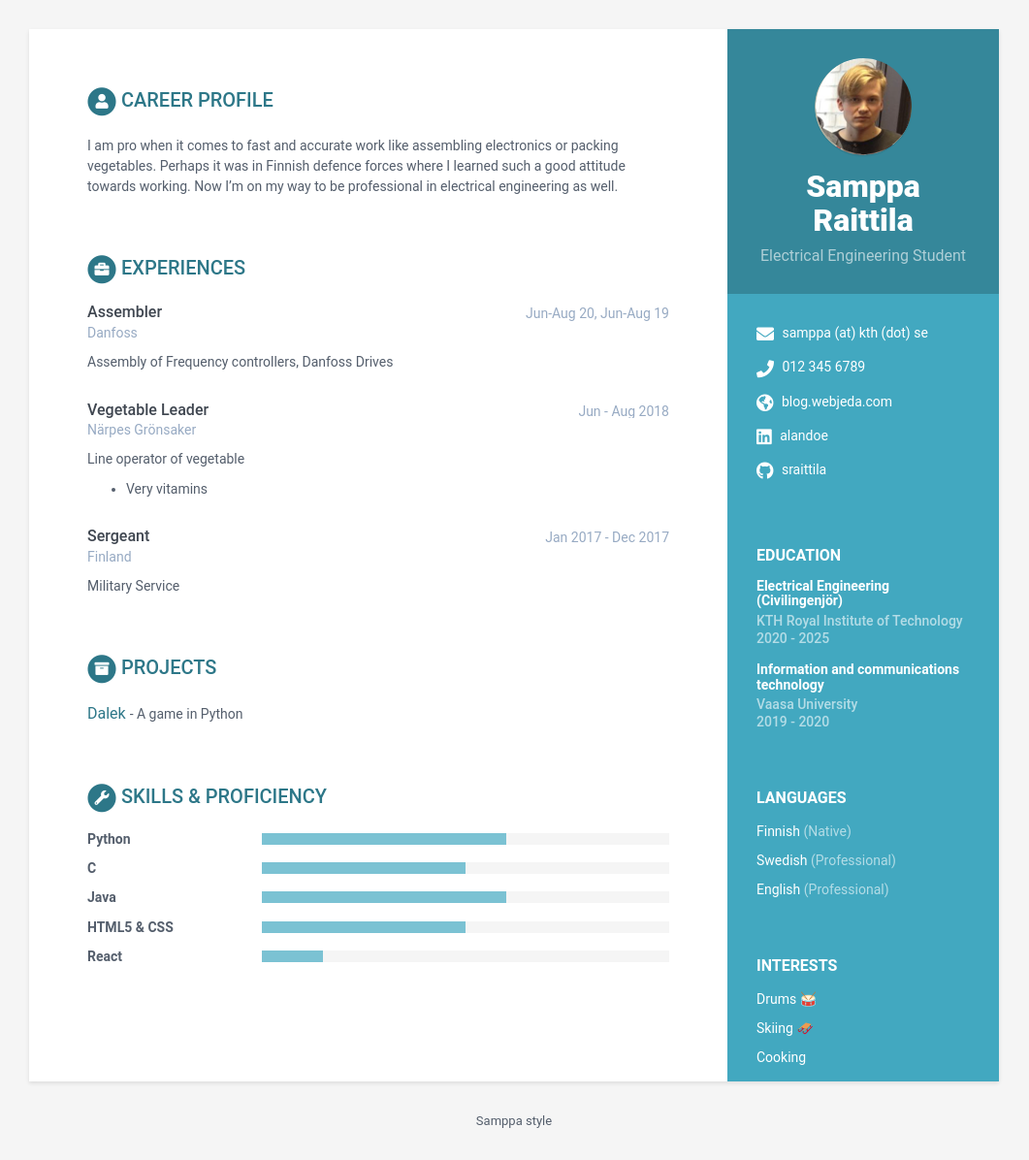
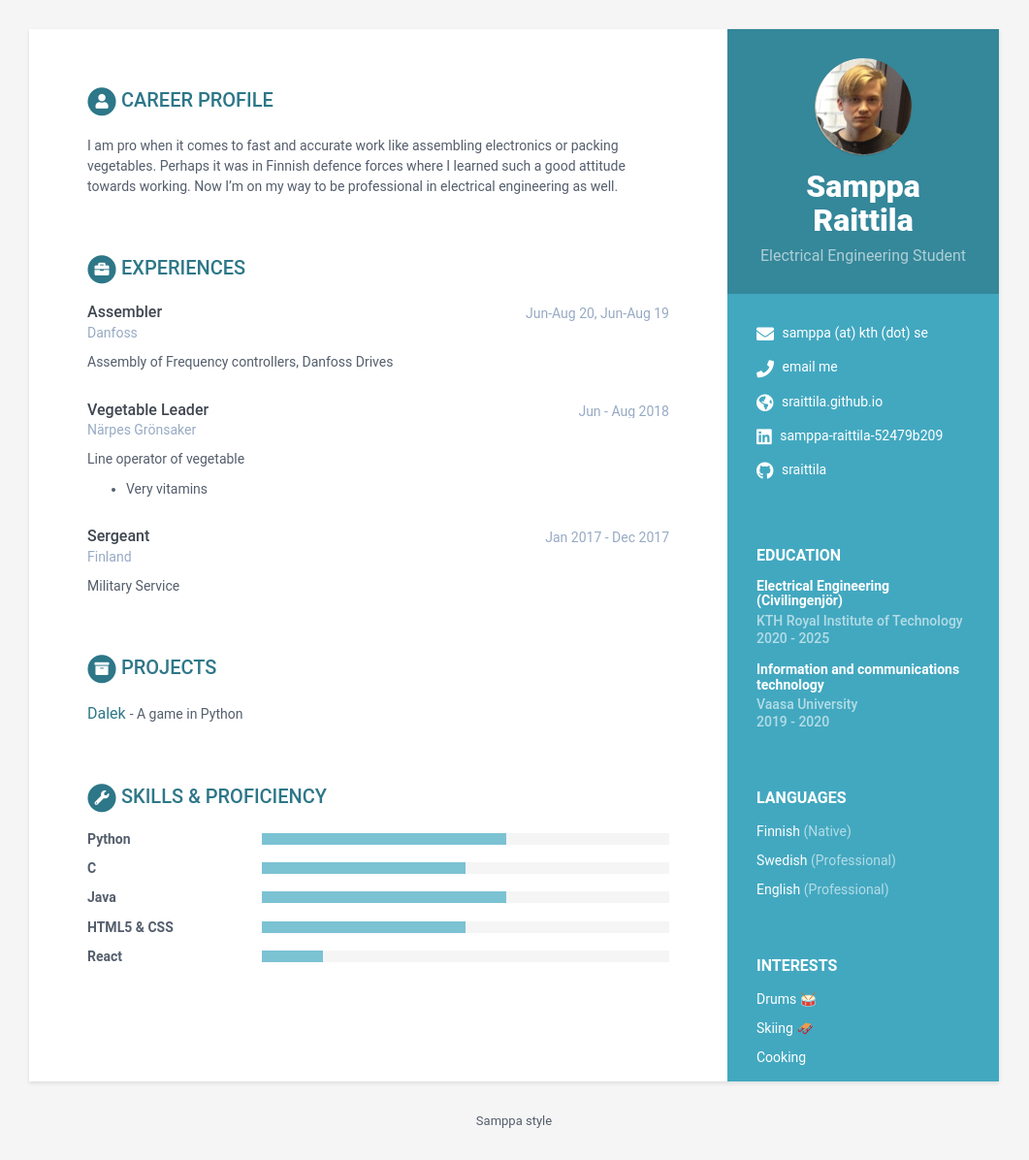
Before and after one commit to sraittila/sraittila.github.io, a Jekyll site: the page built from index.html, in a window 1280 px wide. Shown: the whole page at 97% size, without its empty margins (110-1171 px from the left). Built offline with Jekyll 4.4.1, drawn with Linux system fonts in a browser that asks for light colours.

Commit message:
Update data.yml

```diff
--- a/_data/data.yml
+++ b/_data/data.yml
@@ -13,9 +13,9 @@ sidebar:
 
     # Sidebar links
     email: samppa (at) kth (dot) se
-    phone: 012 345 6789
-    website: blog.webjeda.com #do not add http://
-    linkedin: alandoe
+    phone: email me
+    website: sraittila.github.io #do not add http://
+    linkedin: samppa-raittila-52479b209
     github: sraittila
     telegram: # add your nickname without '@' sign
     gitlab:
```
